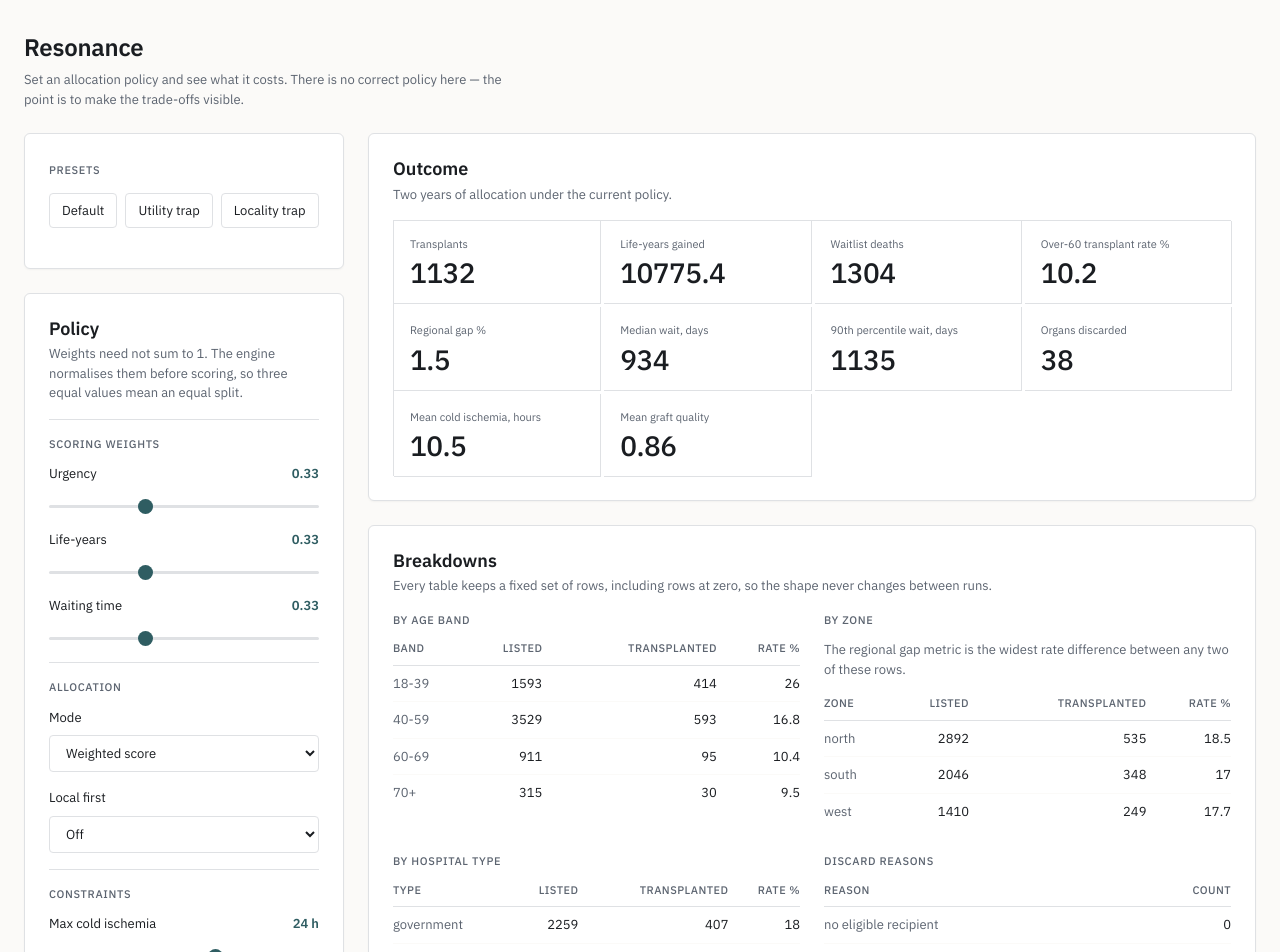
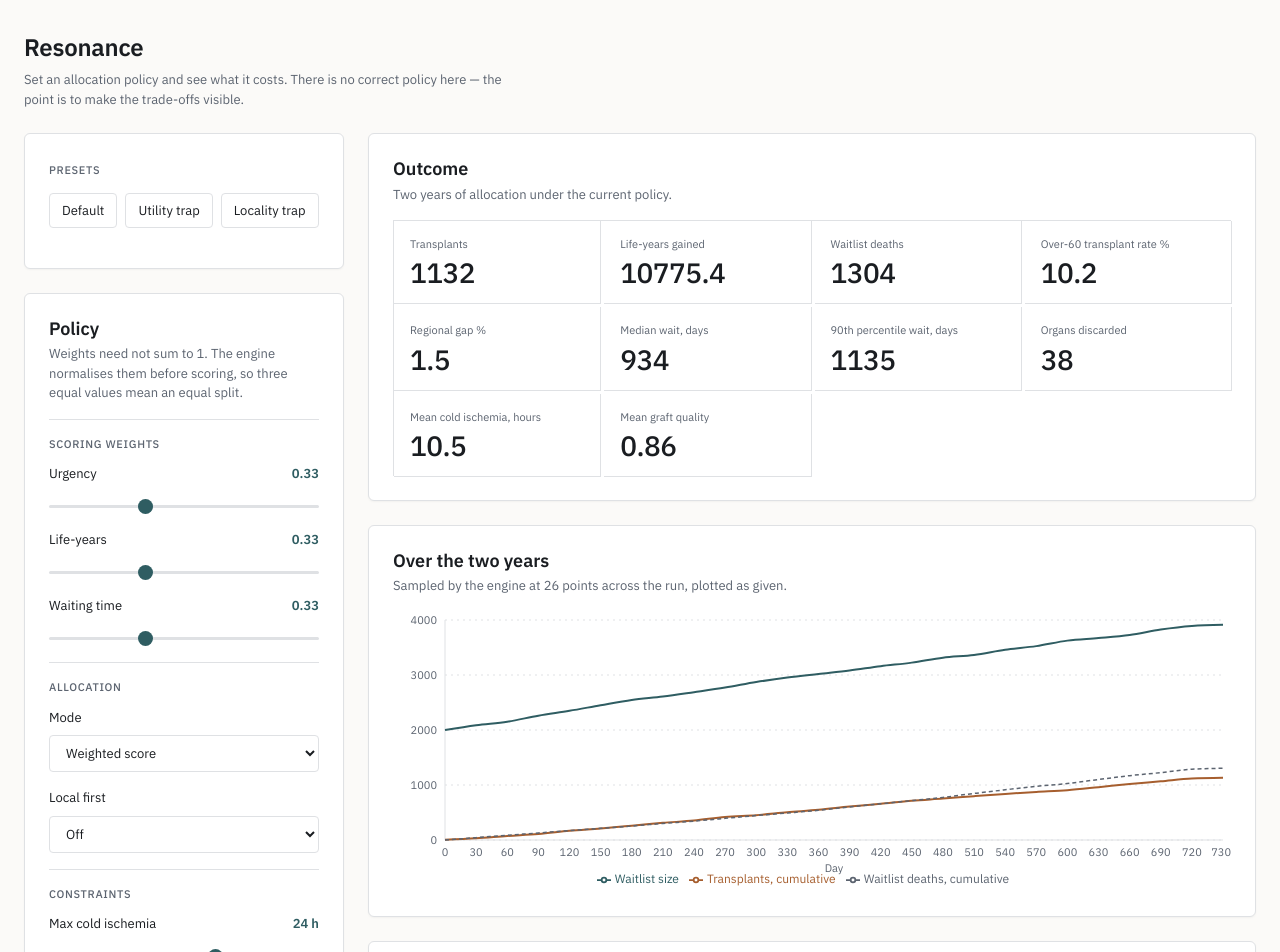
Before and after one commit to K-RANGARAJAN/Allocate, a React (Vite) app: page / in a window 1280 px wide. Shown: the top 952 px of the page. Built offline with nearby package versions, Linux system fonts and the light colour scheme.

Commit message:
Added the timeline chart

```diff
--- a/src/styles/app.css
+++ b/src/styles/app.css
@@ -72,3 +72,8 @@
   gap: var(--space-2);
   margin-top: var(--space-3);
 }
+
+.chart-wrap {
+  width: 100%;
+  margin-top: var(--space-3);
+}
--- a/src/ui/App.tsx
+++ b/src/ui/App.tsx
@@ -1,6 +1,7 @@
 import { BreakdownTables } from "./components/BreakdownTables";
 import { ControlsPanel } from "./components/ControlsPanel";
 import { MetricGrid } from "./components/MetricGrid";
+import { TimelineChart } from "./charts/TimelineChart";
 import { PresetButtons } from "./components/PresetButtons";
 import { usePolicyRun } from "./state/usePolicyRun";
 
@@ -14,12 +15,23 @@ export function App() {
 
   let results = null;
   let tables = null;
+  let timeline = null;
   if (run.outcome !== null) {
     results = (
       <section className="panel">
         <h2 className="panel-title">Outcome</h2>
         <p className="panel-note">{status}</p>
         <MetricGrid metrics={run.outcome.metrics} stale={run.running} />
+      </section>
+    );
+
+    timeline = (
+      <section className="panel">
+        <h2 className="panel-title">Over the two years</h2>
+        <p className="panel-note">
+          Sampled by the engine at 26 points across the run, plotted as given.
+        </p>
+        <TimelineChart timeline={run.outcome.timeline} />
       </section>
     );
 
@@ -66,6 +78,7 @@ export function App() {
         <div className="stack">
           {placeholder}
           {results}
+          {timeline}
           {tables}
         </div>
       </div>
--- /dev/null
+++ b/src/ui/charts/TimelineChart.tsx
@@ -0,0 +1,67 @@
+import {
+  CartesianGrid,
+  Legend,
+  Line,
+  LineChart,
+  ResponsiveContainer,
+  Tooltip,
+  XAxis,
+  YAxis
+} from "recharts";
+
+import type { TimelinePoint } from "../../contract/types";
+
+export interface TimelineChartProps {
+  timeline: TimelinePoint[];
+}
+
+const AXIS = { fill: "#5C6470", fontSize: 11 };
+
+// The engine samples the series itself — 26 points across the default 730 days,
+// not one per day. It is plotted exactly as given, with no resampling here.
+export function TimelineChart(props: TimelineChartProps) {
+  return (
+    <div className="chart-wrap">
+      <ResponsiveContainer width="100%" height={280}>
+        <LineChart data={props.timeline} margin={{ top: 8, right: 8, bottom: 4 }}>
+          <CartesianGrid stroke="#DFE1E4" strokeDasharray="2 4" vertical={false} />
+          <XAxis
+            dataKey="day"
+            tick={AXIS}
+            tickLine={false}
+            stroke="#DFE1E4"
+            label={{ value: "Day", position: "insideBottom", offset: -2, fill: "#5C6470", fontSize: 11 }}
+          />
+          <YAxis tick={AXIS} tickLine={false} stroke="#DFE1E4" width={52} />
+          <Tooltip />
+          <Legend wrapperStyle={{ fontSize: 12 }} />
+          <Line
+            type="monotone"
+            dataKey="waitlistSize"
+            name="Waitlist size"
+            stroke="#2F5D62"
+            strokeWidth={2}
+            dot={false}
+          />
+          <Line
+            type="monotone"
+            dataKey="cumulativeTransplants"
+            name="Transplants, cumulative"
+            stroke="#A65E2E"
+            strokeWidth={2}
+            dot={false}
+          />
+          <Line
+            type="monotone"
+            dataKey="cumulativeDeaths"
+            name="Waitlist deaths, cumulative"
+            stroke="#5C6470"
+            strokeWidth={1.5}
+            strokeDasharray="4 3"
+            dot={false}
+          />
+        </LineChart>
+      </ResponsiveContainer>
+    </div>
+  );
+}
```
Also changed, not shown: 1 other file (tests, documents, lock files or other folders).
